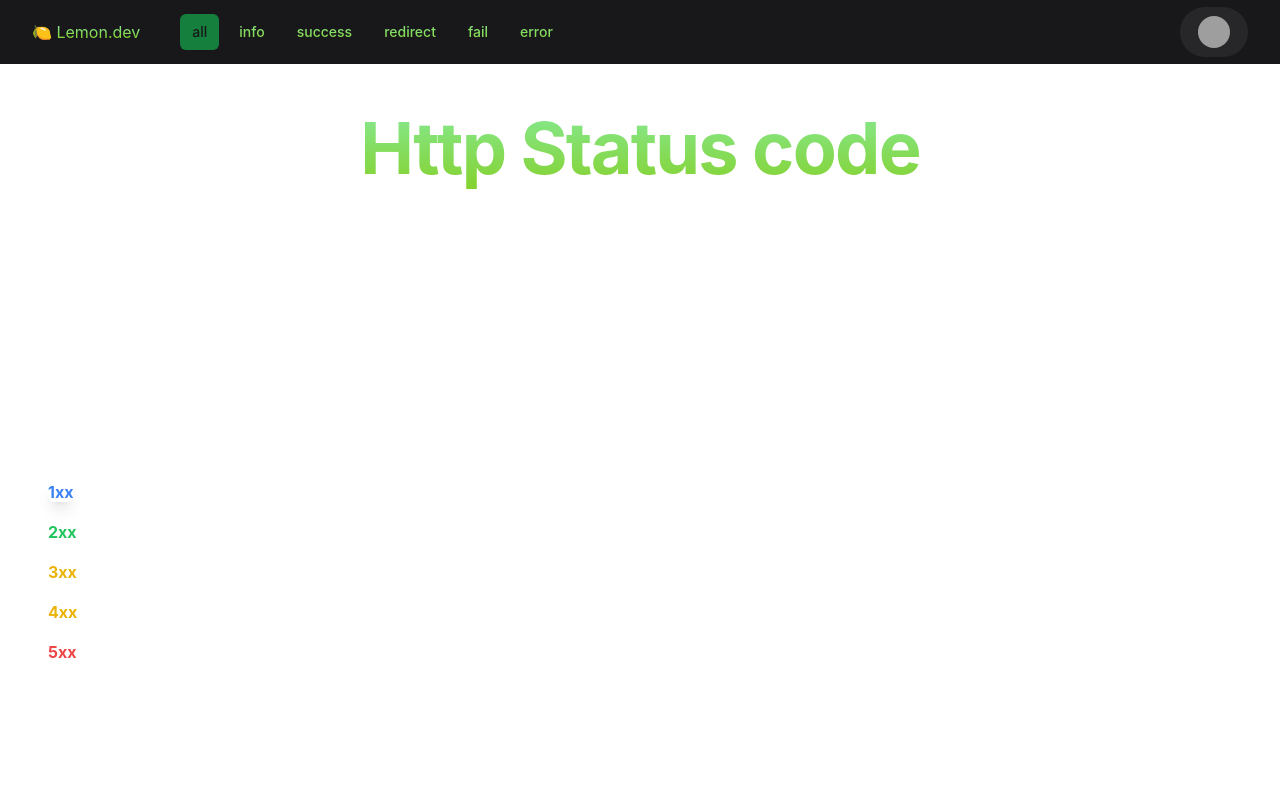
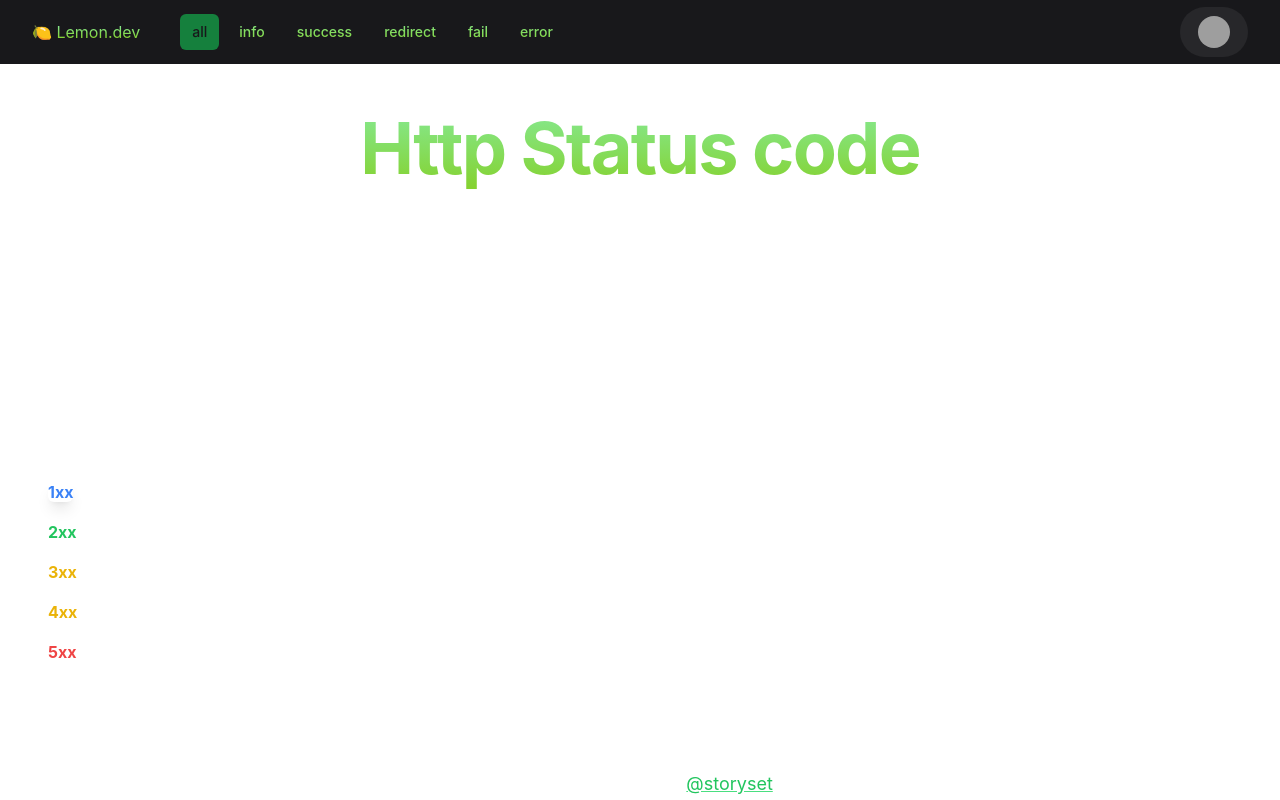
Before and after one commit to Andersonlimahw/http-status-code-app, a React (Vite) app: page / in a window 1280 px wide. Shown: the top 800 px of the page. Built offline with nearby package versions, Linux system fonts and the light colour scheme; grey boxes are pictures that could not be loaded; a web font is replaced by a local one.

Commit message:
🆕 [feature] [Imagens] - créditos ao autor

```diff
--- a/public/assets/css/output.css
+++ b/public/assets/css/output.css
@@ -1185,6 +1185,10 @@ video {
   text-decoration-color: #22c55e;
 }
 
+.decoration-green-400 {
+  text-decoration-color: #4ade80;
+}
+
 .opacity-0 {
   opacity: 0;
 }
--- a/src/components/Header/index.tsx
+++ b/src/components/Header/index.tsx
@@ -73,7 +73,9 @@ export const Header = () => {
                             Em resumo, o HttpStatusCode é uma ferramenta importante para entender a comunicação entre o cliente e o servidor em uma aplicação web. Se você está desenvolvendo um site ou aplicativo, é fundamental estar familiarizado com esses códigos e saber como lidar com eles.
                         </p>
                         <p className="mt-4 text-lg leading-8 text-white-200">
-                            Clique em cada um dos cards abaixo para saber mais.
+                            Clique em cada um dos cards abaixo para saber mais. Imagens criadas por
+                            <a className='text-green-500 decoration-green-400 underline' href="https://www.freepik.com/author/stories" target="_blank">@storyset</a>
+
                         </p>
                     </Transition.Child>
 
```
